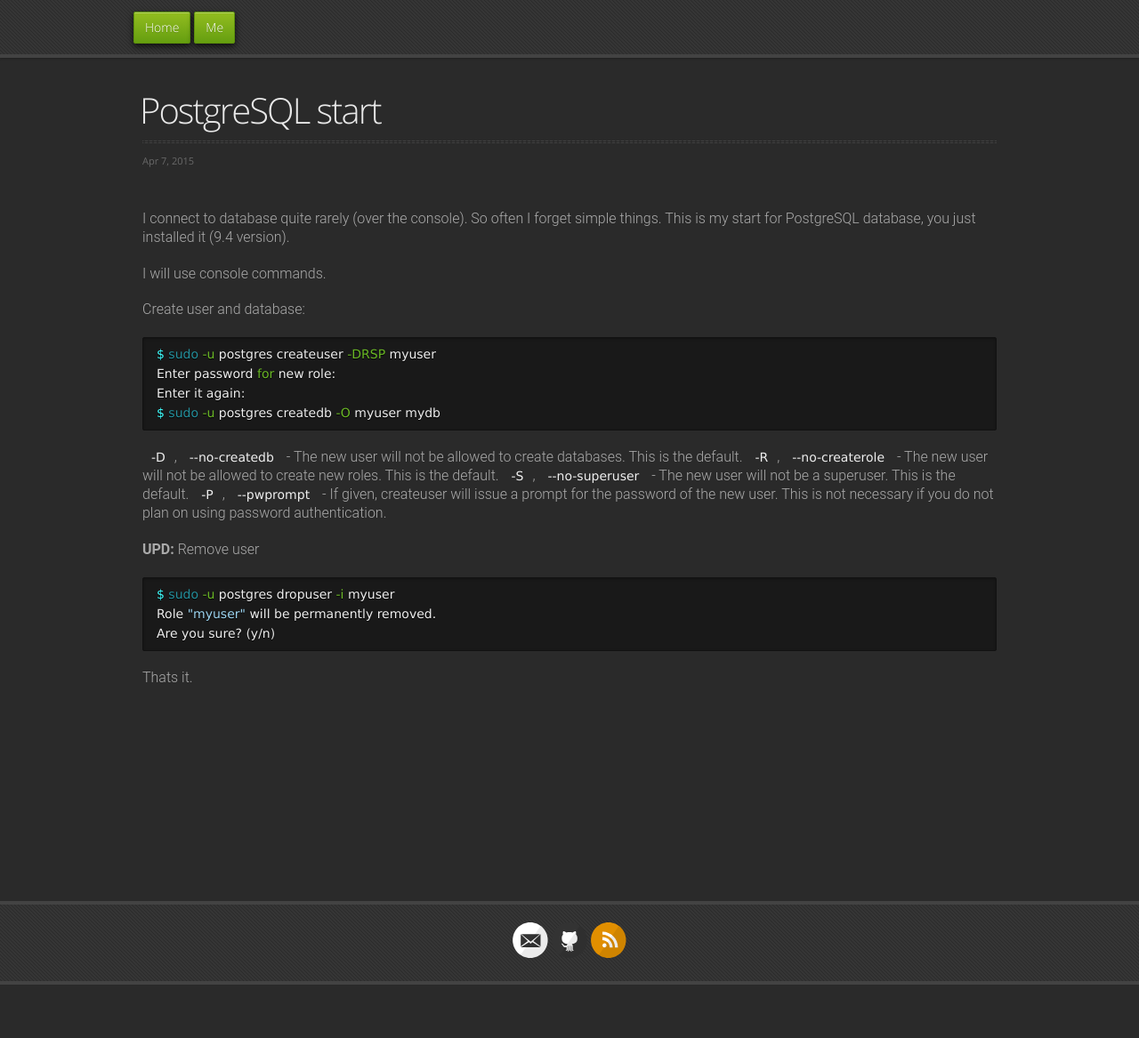
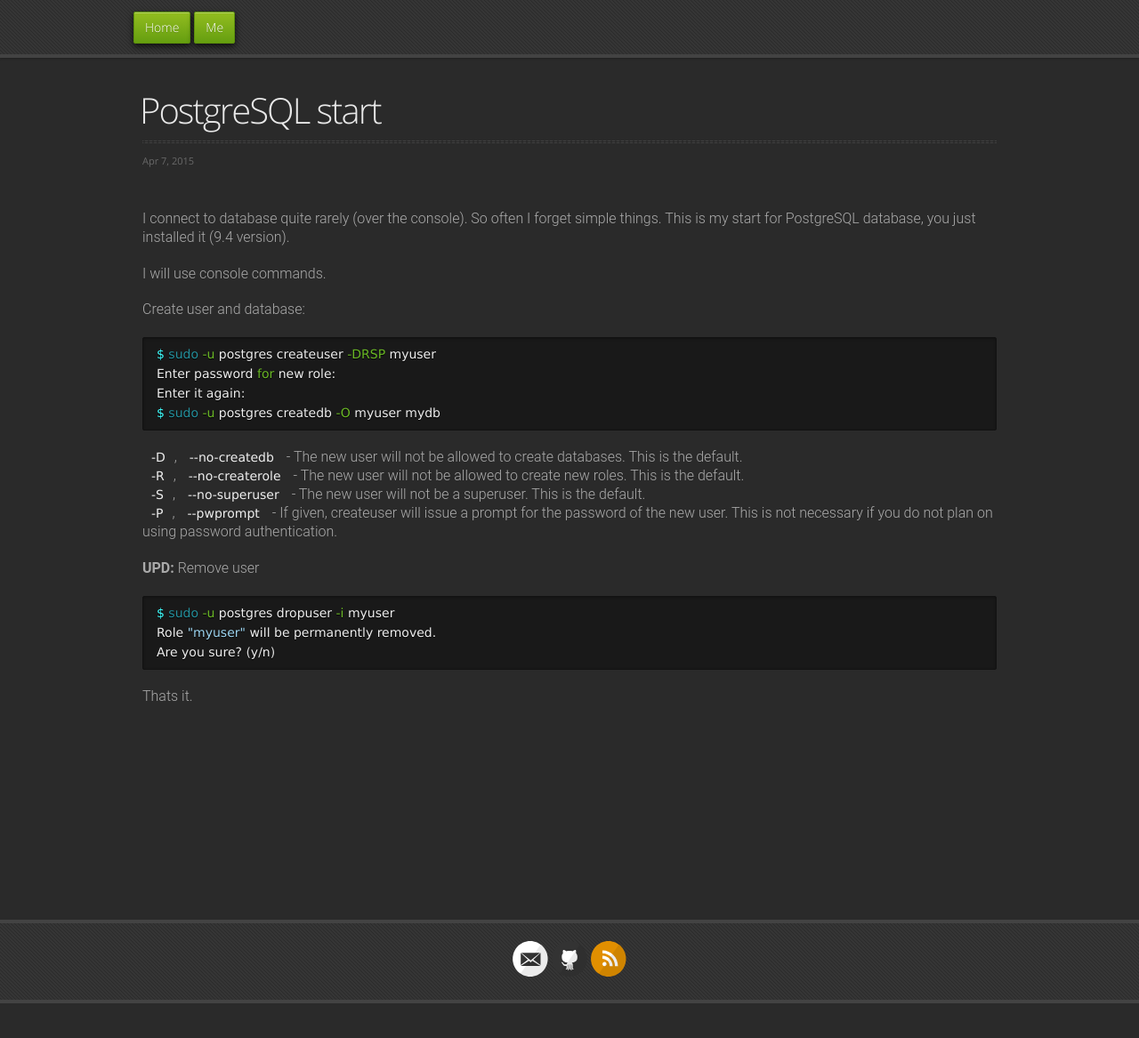
Before and after one commit to freekode/freekode.github.io, a Jekyll site: the page built from _posts/2015-04-07-postgresql-start.md, in a window 1280 px wide and 1168 px high. Shown: the whole window at 89% size. Built offline with Jekyll 4.4.1, drawn with Linux system fonts in a browser that asks for light colours; comment, search, counter and statistics services are not loaded.

```diff
--- a/_posts/2015-04-07-postgresql-start.md
+++ b/_posts/2015-04-07-postgresql-start.md
@@ -15,10 +15,10 @@ Enter it again:
 $ sudo -u postgres createdb -O myuser mydb
 {% endhighlight %}
 
-`-D`, `--no-createdb` - The new user will not be allowed to create databases. This is the default.
-`-R`, `--no-createrole` - The new user will not be allowed to create new roles. This is the default.
-`-S`, `--no-superuser` - The new user will not be a superuser. This is the default.
-`-P`, `--pwprompt` - If given, createuser will issue a prompt for the password of the new user. This is not necessary if you do not plan on using password authentication.
+`-D`, `--no-createdb` - The new user will not be allowed to create databases. This is the default.<br>
+`-R`, `--no-createrole` - The new user will not be allowed to create new roles. This is the default.<br>
+`-S`, `--no-superuser` - The new user will not be a superuser. This is the default.<br>
+`-P`, `--pwprompt` - If given, createuser will issue a prompt for the password of the new user. This is not necessary if you do not plan on using password authentication.<br>
 
 
 
```
